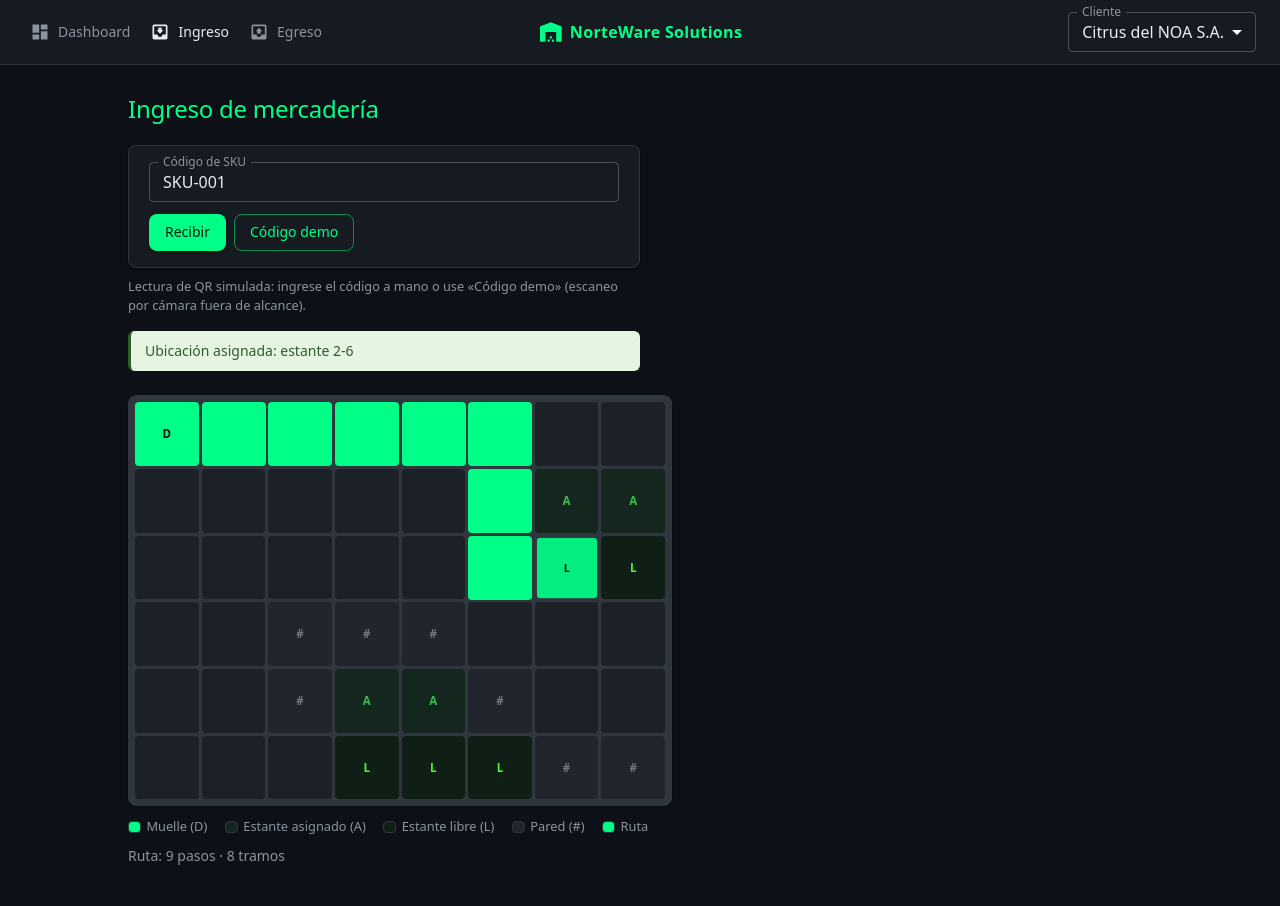
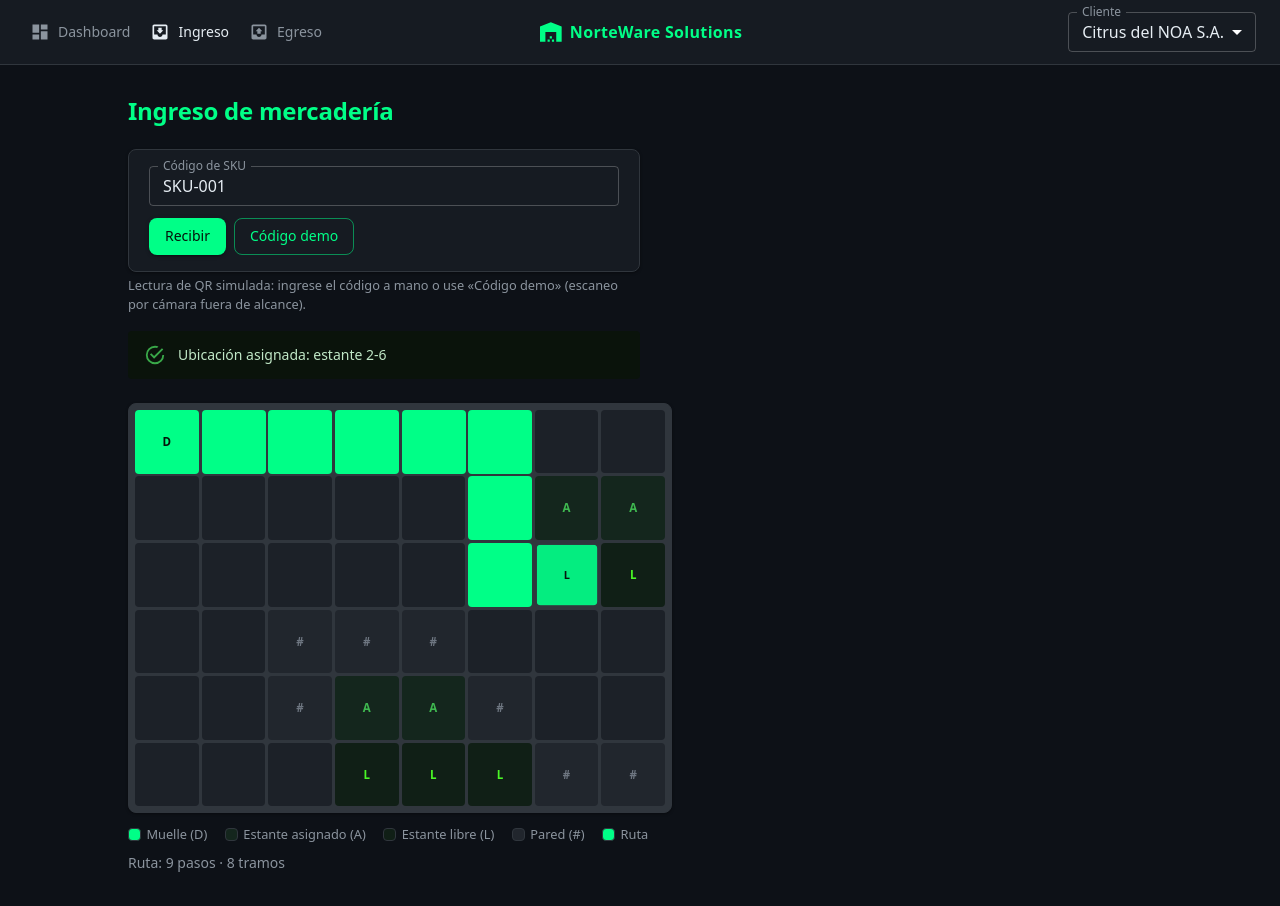
Before and after one commit to Aguss2403/norteware-wms, a React (Vite) app: page /ingreso in a window 1280 px wide. Both pictures are taken after a click on the button "Código demo". Shown: the top 906 px of the page. Built offline with nearby package versions, Linux system fonts and the light colour scheme.

Commit message:
feat(ingreso): render flow status banners as MUI alerts per D7
Delete FLOW_STATUS light-palette banner; STATUS_COPY verbatim in Alert
with role=status. Severity map: assigned/auto-assigned success, no-route
warning, no-storage error.

```diff
--- a/src/pages/Ingreso.jsx
+++ b/src/pages/Ingreso.jsx
@@ -6,6 +6,8 @@
 // route); switching client also resets the flow state.
 
 import { useEffect, useState } from 'react';
+import Alert from '@mui/material/Alert';
+import Typography from '@mui/material/Typography';
 import { useClient } from '../context/ClientContext.jsx';
 import { skus } from '../data/skus.js';
 import { lookupSku } from '../domain/model.js';
@@ -13,6 +15,8 @@ import { resolveInboundFlow } from '../domain/inbound.js';
 import QrInput from '../components/QrInput.jsx';
 import WarehouseMap from '../components/WarehouseMap.jsx';
 
+// Design D7 — status copy stays VERBATIM (Spanish, byte-identical to the
+// pre-MUI page); only the banner chrome changes, to a MUI Alert.
 const STATUS_COPY = {
   assigned: (rack) => `Ruta al estante asignado ${rack.locationId} (no se asigna ubicación)`,
   'auto-assigned': (rack) => `Ubicación asignada: estante ${rack.locationId}`,
@@ -20,16 +24,16 @@ const STATUS_COPY = {
   'no-storage': () => 'No hay espacio de almacenamiento disponible en este almacén',
 };
 
-// Design D4 — static literal map so the JIT never purges status colors.
-// FLOW_STATUS_BASE carries layout only (no color); each variant owns its own
-// bg/text/border-l-* utilities (one utility per visual property, base or
-// variant, never both). Inbound domain: assigned|auto-assigned|no-route|no-storage.
-const FLOW_STATUS_BASE = 'mt-4 max-w-[32rem] rounded-md border-l-[3px] px-3.5 py-2.5 text-sm';
-const FLOW_STATUS = {
-  assigned: 'bg-[#e8f0fa] text-brand border-l-brand',
-  'auto-assigned': 'bg-[#e6f4e2] text-[#2f5d2a] border-l-[#2f5d2a]',
-  'no-route': 'bg-[#fdf0e0] text-[#8a5a0b] border-l-[#b7791f]',
-  'no-storage': 'bg-[#fbe9e9] text-[#a61b1b] border-l-[#a61b1b]',
+// Design D7 — flow status kinds -> MUI Alert severities with the dark-legible
+// theme colors (error/warning/success). no-route is WARNING (resolved open
+// question): the rack exists and is reachable in principle, the route itself
+// just cannot be built, so error would overstate it; the warning color plus
+// the Spanish copy still read as a problem. no-storage is a hard error.
+const FLOW_SEVERITY = {
+  assigned: 'success',
+  'auto-assigned': 'success',
+  'no-route': 'warning',
+  'no-storage': 'error',
 };
 
 export default function Ingreso() {
@@ -67,15 +71,28 @@ export default function Ingreso() {
 
   return (
     <section className="mx-auto max-w-5xl">
-      <h1 className="mb-5 text-2xl tracking-[-0.01em] text-brand">Ingreso de mercadería</h1>
+      <Typography
+        component="h1"
+        sx={{
+          mb: 2.5,
+          fontSize: '1.5rem',
+          fontWeight: 600,
+          letterSpacing: '-0.01em',
+          color: 'primary.main',
+        }}
+      >
+        Ingreso de mercadería
+      </Typography>
       <QrInput onSubmit={handleSubmit} error={error} />
-      <p className="mt-[0.6rem] max-w-[32rem] text-[0.8rem] text-text-muted">
+      <Typography color="text.secondary" sx={{ mt: 0.6, maxWidth: '32rem', fontSize: '0.8rem' }}>
         Lectura de QR simulada: ingrese el código a mano o use «Código demo» (escaneo por cámara fuera de alcance).
-      </p>
+      </Typography>
       {status.kind !== 'idle' && (
-        <p className={`${FLOW_STATUS_BASE} ${FLOW_STATUS[status.kind]}`} role="status">
+        // D7: MUI Alert with the dark-legible severity; role="status" keeps the
+        // pre-MUI banner's non-blocking announcement semantics.
+        <Alert severity={FLOW_SEVERITY[status.kind]} role="status" sx={{ mt: 2, maxWidth: '32rem' }}>
           {STATUS_COPY[status.kind](status.rack)}
-        </p>
+        </Alert>
       )}
       <WarehouseMap route={route} />
     </section>
```
